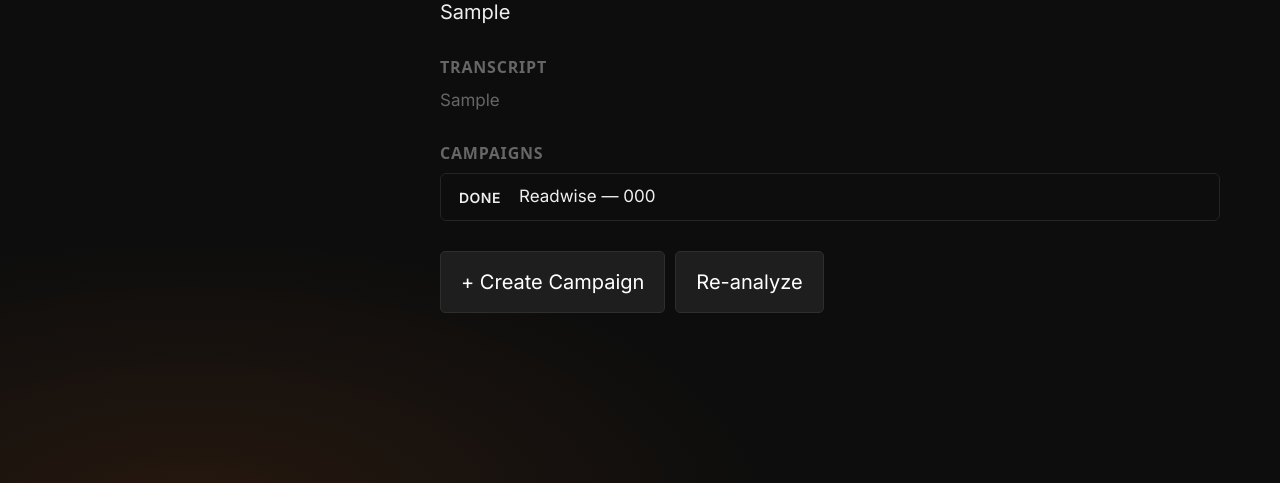
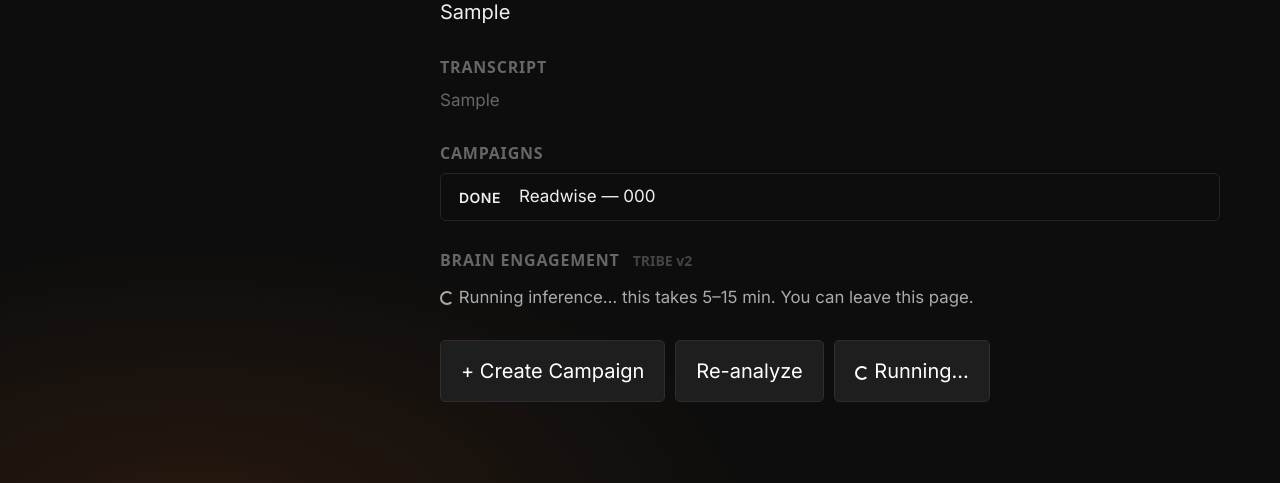
Before and after one commit to erinmuur/spark, a Flask app: page /videos/1 in a window 1280 px wide. Shown: the part 317-800 px from the top of the page. Run offline with Flask 3, Linux system fonts and the light colour scheme; tables that the repository leaves empty hold one stand-in row (values such as "Sample post"); some libraries are stand-ins or nearby versions; some web fonts are replaced.

Commit message:
Add TRIBE v2 in-app brain engagement analysis
- tribe.py: runs TribeModel inference in background thread (CPU, MPS-ready)
- Video model: add tribe_scores, tribe_suggestions, tribe_status columns
- POST /videos/<id>/tribe: kicks off background inference job
- GET /videos/<id>/tribe-status: poll endpoint for UI
- video_detail.html: TRIBE Analysis button, live spinner, Chart.js engagement timeline, Claude editing suggestions

Co-Authored-By: Claude Sonnet 4.6 <noreply@anthropic.com>

```diff
--- a/ai.py
+++ b/ai.py
@@ -134,6 +134,57 @@ Respond with JSON only: {{"video_format": "<one of: {', '.join(UGC_FORMATS)}>"}}
         return None
 
 
+def generate_tribe_suggestions(video, scores):
+    """Generate editing suggestions from TRIBE v2 brain activation scores.
+    scores: list of floats, one per second (mean activation across 20,484 cortical vertices)."""
+    n = len(scores)
+    if n == 0:
+        return None
+
+    max_act = max(scores)
+    min_act = min(scores)
+    span = max_act - min_act if max_act != min_act else 1
+    normalized = [(v - min_act) / span * 100 for v in scores]
+
+    peak_t = scores.index(max_act)
+    trough_t = scores.index(min_act)
+
+    timeline_str = '\n'.join(f'  t={i}s: {norm:.0f}/100' for i, norm in enumerate(normalized))
+
+    framework_name = video.framework.name if video.framework else 'Unknown'
+
+    prompt = f"""You are a video editing strategist. You have brain engagement data from TRIBE v2 (Meta's fMRI brain encoding model) for a short-form video. Scores represent predicted cortical activation per second — a proxy for cognitive engagement — normalized 0–100 for this specific video.
+
+VIDEO:
+- Platform: {video.platform}
+- Creator: {video.creator or 'Unknown'}
+- Caption: {video.caption or ''}
+- Framework: {framework_name}
+- Analysis: {video.analysis or ''}
+
+BRAIN ENGAGEMENT TIMELINE (0 = lowest engagement in this video, 100 = highest):
+{timeline_str}
+
+Duration: {n}s | Peak: t={peak_t}s | Lowest: t={trough_t}s
+
+Based on this engagement curve, provide:
+1. The 1–2 highest-engagement moments and why they likely spiked (what probably happens at that second based on the caption/analysis)
+2. The 1–2 lowest-engagement moments and what's likely causing the drop
+3. 2–3 specific editing recommendations (pacing, cuts, text overlays, audio) to lift the low points
+
+Be concise and actionable. Reference specific timestamps (e.g. "at t=4s")."""
+
+    try:
+        message = client.messages.create(
+            model=MODEL,
+            max_tokens=600,
+            messages=[{'role': 'user', 'content': prompt}]
+        )
+        return message.content[0].text.strip()
+    except Exception as e:
+        return f'Error generating suggestions: {e}'
+
+
 def generate_campaign(video, framework, product, context_notes):
     """Generate a creative brief. Returns a dict with campaign fields."""
     framework_info = ''
--- a/app.py
+++ b/app.py
@@ -111,6 +111,9 @@ def migrate_db():
         ('campaign', 'saves', 'INTEGER'),
         ('campaign', 'name', 'TEXT'),
         ('campaign', 'description', 'TEXT'),
+        ('video', 'tribe_scores', 'TEXT'),
+        ('video', 'tribe_suggestions', 'TEXT'),
+        ('video', 'tribe_status', 'TEXT'),
     ]
     with db.engine.connect() as conn:
         for table, col, col_type in new_columns:
@@ -406,6 +409,39 @@ def video_reanalyze(id):
         video.video_format = video_format
     db.session.commit()
     return Response('', status=204, headers={'HX-Redirect': f'/videos/{id}'})
+
+
+@app.route('/videos/<int:id>/tribe', methods=['POST'])
+def video_tribe(id):
+    """Kick off in-app TRIBE v2 inference in a background thread."""
+    video = Video.query.get_or_404(id)
+    if video.tribe_status == 'running':
+        return jsonify({'ok': False, 'error': 'Analysis already running'}), 409
+
+    import tribe
+
+    def _run():
+        with app.app_context():
+            tribe.run_inference(id)
+
+    video.tribe_status = 'running'
+    db.session.commit()
+
+    t = threading.Thread(target=_run, daemon=True)
+    t.start()
+    return jsonify({'ok': True, 'status': 'running'})
+
+
+@app.route('/videos/<int:id>/tribe-status')
+def video_tribe_status(id):
+    """Poll endpoint — returns current tribe_status and scores/suggestions if done."""
+    video = Video.query.get_or_404(id)
+    status = video.tribe_status or 'idle'
+    resp = {'status': status}
+    if status == 'done':
+        resp['scores'] = json.loads(video.tribe_scores) if video.tribe_scores else []
+        resp['suggestions'] = video.tribe_suggestions or ''
+    return jsonify(resp)
 
 
 @app.route('/videos/<int:id>/delete', methods=['POST'])
--- a/models.py
+++ b/models.py
@@ -35,6 +35,9 @@ class Video(db.Model):
 
     favorited = db.Column(db.Boolean, default=False)
     video_format = db.Column(db.String(50))  # POV, Talking Head, etc.
+    tribe_scores = db.Column(db.Text)        # JSON list of per-second mean brain activations (TRIBE v2)
+    tribe_suggestions = db.Column(db.Text)   # Claude's editing suggestions from TRIBE analysis
+    tribe_status = db.Column(db.String(50))  # idle / running / done / error:...
 
     campaigns = db.relationship('Campaign', backref='video', lazy=True, cascade='all, delete-orphan')
 
--- a/templates/video_detail.html
+++ b/templates/video_detail.html
@@ -114,6 +114,29 @@
     </section>
     {% endif %}
 
+    <!-- TRIBE v2 Brain Engagement -->
+    <section id="tribe-section" style="margin-bottom:1.5rem;">
+      <h4 style="font-size:0.8rem; text-transform:uppercase; letter-spacing:0.05em; color:var(--pico-muted-color); margin-bottom:0.75rem;">
+        Brain Engagement
+        <span style="font-size:0.7rem; color:#444; text-transform:none; letter-spacing:0; margin-left:0.4rem;">TRIBE v2</span>
+      </h4>
+
+      {% if video.tribe_status == 'running' %}
+      <div id="tribe-running" style="font-size:0.84rem; color:#aaa;">
+        <span class="spinner"></span> Running inference… this takes 5–15 min. You can leave this page.
+      </div>
+      {% elif video.tribe_status and video.tribe_status.startswith('error') %}
+      <div style="font-size:0.82rem; color:#ef4444;">{{ video.tribe_status }}</div>
+      {% elif video.tribe_scores %}
+      <canvas id="tribe-chart" style="width:100%; max-height:110px;"></canvas>
+      {% if video.tribe_suggestions %}
+      <div style="margin-top:1rem; font-size:0.84rem; line-height:1.65; color:#ccc; white-space:pre-wrap;">{{ video.tribe_suggestions }}</div>
+      {% endif %}
+      {% else %}
+      <div style="font-size:0.82rem; color:#555;">No analysis yet. Click "TRIBE Analysis" to run.</div>
+      {% endif %}
+    </section>
+
     <div style="display:flex; gap:0.5rem; flex-wrap:wrap;">
     <button class="secondary"
       hx-get="/campaigns/new?video_id={{ video.id }}"
@@ -128,6 +151,17 @@
       onclick="this.textContent='Analyzing…'; this.disabled=true;"
       style="width:auto;">
       Re-analyze
+    </button>
+    <button id="tribe-btn" class="secondary"
+      onclick="runTribe({{ video.id }}, this)"
+      style="width:auto; color:#fff;">
+      {% if video.tribe_status == 'running' %}
+        <span class="spinner"></span> Running…
+      {% elif video.tribe_scores %}
+        Re-run TRIBE
+      {% else %}
+        TRIBE Analysis
+      {% endif %}
     </button>
     </div>
   </div>
@@ -207,4 +241,102 @@
   word-break: break-word;
 }
 </style>
+
+<script src="https://cdn.jsdelivr.net/npm/chart.js@4/dist/chart.umd.min.js"></script>
+<script>
+function renderTribeChart(raw) {
+  const canvas = document.getElementById('tribe-chart');
+  if (!canvas) return;
+  const maxV = Math.max(...raw), minV = Math.min(...raw);
+  const span = maxV - minV || 1;
+  const norm = raw.map(v => ((v - minV) / span * 100).toFixed(1));
+  const labels = raw.map((_, i) => i % 5 === 0 ? i + 's' : '');
+  new Chart(canvas, {
+    type: 'line',
+    data: {
+      labels: labels,
+      datasets: [{
+        data: norm,
+        borderColor: '#f97316',
+        backgroundColor: 'rgba(249,115,22,0.07)',
+        borderWidth: 1.5,
+        pointRadius: 0,
+        tension: 0.35,
+        fill: true,
+      }]
+    },
+    options: {
+      responsive: true,
+      maintainAspectRatio: false,
+      plugins: {
+        legend: { display: false },
+        tooltip: {
+          callbacks: {
+            title: ctx => 't=' + ctx[0].dataIndex + 's',
+            label: ctx => 'Engagement: ' + ctx.parsed.y + '/100'
+          }
+        }
+      },
+      scales: {
+        x: { ticks: { color: '#444', font: { size: 10 } }, grid: { color: 'rgba(255,255,255,0.03)' } },
+        y: { min: 0, max: 100, ticks: { color: '#444', font: { size: 10 }, stepSize: 25 }, grid: { color: 'rgba(255,255,255,0.03)' } }
+      }
+    }
+  });
+}
+
+{% if video.tribe_scores %}
+renderTribeChart({{ video.tribe_scores | safe }});
+{% endif %}
+
+function runTribe(videoId, btn) {
+  btn.disabled = true;
+  btn.innerHTML = '<span class="spinner"></span> Starting…';
+  document.getElementById('tribe-section').innerHTML =
+    '<h4 style="font-size:0.8rem;text-transform:uppercase;letter-spacing:0.05em;color:var(--pico-muted-color);margin-bottom:0.75rem;">Brain Engagement <span style="font-size:0.7rem;color:#444;text-transform:none;letter-spacing:0;margin-left:0.4rem;">TRIBE v2</span></h4>' +
+    '<div id="tribe-running" style="font-size:0.84rem;color:#aaa;"><span class="spinner"></span> Running inference… this takes 5–15 min. You can leave this page.</div>';
+
+  fetch('/videos/' + videoId + '/tribe', {method: 'POST'})
+    .then(r => r.json())
+    .then(data => {
+      if (data.ok) {
+        btn.innerHTML = '<span class="spinner"></span> Running…';
+        pollTribe(videoId, btn);
+      } else {
+        btn.disabled = false;
+        btn.textContent = 'TRIBE Analysis';
+        alert('Error: ' + (data.error || 'unknown'));
+      }
+    })
+    .catch(() => { btn.disabled = false; btn.textContent = 'TRIBE Analysis'; });
+}
+
+function pollTribe(videoId, btn) {
+  const interval = setInterval(() => {
+    fetch('/videos/' + videoId + '/tribe-status')
+      .then(r => r.json())
+      .then(data => {
+        if (data.status === 'done') {
+          clearInterval(interval);
+          // Reload page to show chart + suggestions
+          window.location.reload();
+        } else if (data.status && data.status.startsWith('error')) {
+          clearInterval(interval);
+          btn.disabled = false;
+          btn.textContent = 'TRIBE Analysis';
+          document.getElementById('tribe-section').innerHTML +=
+            '<div style="font-size:0.82rem;color:#ef4444;margin-top:0.5rem;">' + data.status + '</div>';
+        }
+      });
+  }, 15000); // poll every 15s
+}
+
+// Auto-poll if page loaded while inference is already running
+{% if video.tribe_status == 'running' %}
+(function() {
+  const btn = document.getElementById('tribe-btn');
+  pollTribe({{ video.id }}, btn);
+})();
+{% endif %}
+</script>
 {% endblock %}
```
Also changed, not shown: templates/tribe_snippet.html (added, +50 -0 lines), tribe.py (added, +108 -0 lines).
